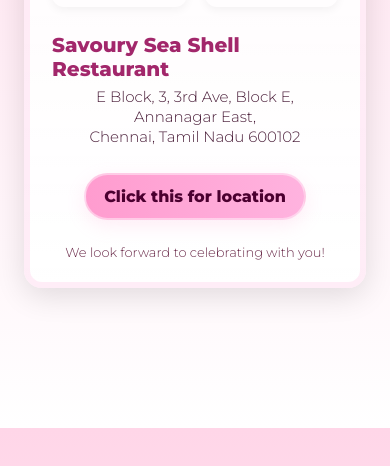
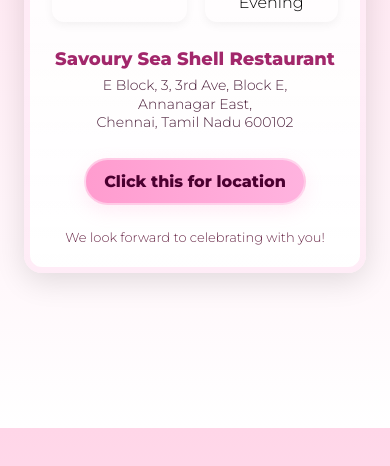
Before and after one commit to manikandans0596-coder/vedashri-birthday, a plain HTML site: page index.html in a window 390 px wide. Shown: the part 416-882 px from the top of the page. Drawn offline with Linux system fonts and the light colour scheme.

Commit message:
Update index.html

```diff
--- a/index.html
+++ b/index.html
@@ -21,7 +21,6 @@
       border-radius:18px;padding:36px 42px;box-shadow:0 8px 30px rgba(0,0,0,0.12);position:relative;overflow:hidden;
       border:6px solid rgba(255,156,207,0.18);
     }
-    /* glitter corner */
     .glitter{
       position:absolute;right:-60px;top:-60px;width:260px;height:260px;background:radial-gradient(circle at 30% 30%, rgba(255,255,255,0.9), rgba(255,255,255,0) 30%), repeating-linear-gradient(45deg, rgba(255,255,255,0.06) 0 2px, rgba(255,255,255,0) 2px 6px);
       transform:rotate(25deg);filter:blur(6px);opacity:0.95;border-radius:50%;
@@ -31,16 +30,26 @@
     .meta{display:flex;gap:18px;justify-content:center;margin:18px 0 26px}
     .meta .box{background:linear-gradient(180deg,#fff,#fff0);padding:10px 18px;border-radius:12px;box-shadow:0 3px 10px rgba(0,0,0,0.05);text-align:center}
     .meta .big{font-size:22px;font-weight:800;color:#b01b76}
-    .venue{display:flex;flex-direction:column;align-items:center;gap:6px}
-    .venue h2{margin:0;font-size:20px;color:#a2276b}
+    .venue{
+      display:flex;
+      flex-direction:column;
+      align-items:center;
+      justify-content:center;
+      gap:6px;
+      text-align:center;
+      width:100%;
+      margin:0 auto;
+    }
+    .venue h2{margin:0;font-size:20px;color:#a2276b;text-align:center;}
     .address{font-size:15px;color:#4b1f3a;text-align:center;line-height:1.35}
     .cta{display:flex;justify-content:center;margin-top:20px}
     .link-btn{background:linear-gradient(90deg,#ff9ccf,#ffb3df);padding:12px 18px;border-radius:999px;text-decoration:none;font-weight:700;color:#4b0030;box-shadow:0 6px 18px rgba(255,156,207,0.18);border:2px solid rgba(255,255,255,0.45)}
     footer.note{margin-top:18px;text-align:center;color:#6b2b4a;font-size:13px}
-    /* small screens */
     @media (max-width:480px){
       h1.title{font-size:44px}
       .card{padding:22px}
+      .venue h2{font-size:18px;text-align:center;}
+      .address{font-size:14px;text-align:center;}
     }
   </style>
 </head>
@@ -68,7 +77,6 @@
       </div>
 
       <div class="cta">
-        <!-- Google Maps link: matches the address from your uploaded PDF -->
         <a class="link-btn" href="https://www.google.com/maps?q=E%20Block,%203,%203rd%20Ave,%20Block%20E,%20Annanagar%20East,%20Chennai,%20Tamil%20Nadu%20600102" target="_blank" rel="noopener noreferrer">Click this for location</a>
       </div>
 
```
